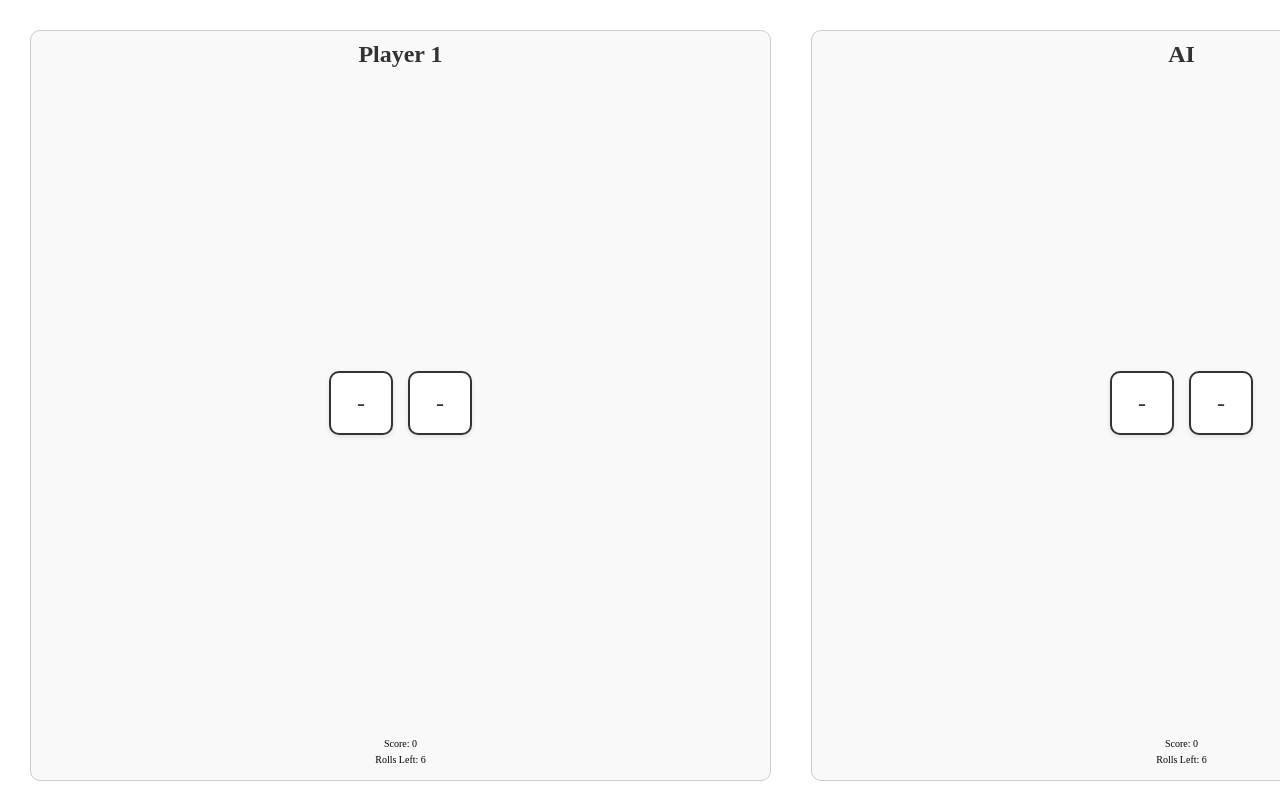
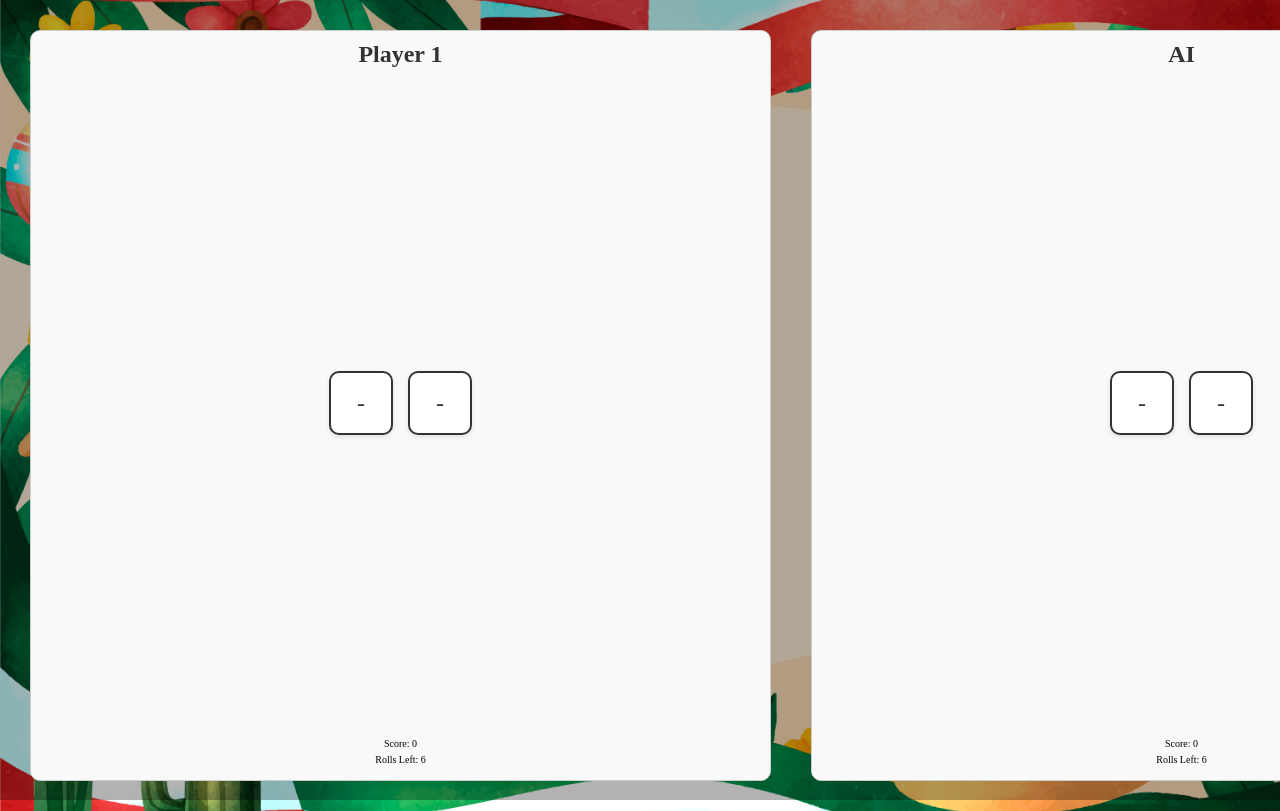
Before and after one commit to peter-olesen/react-terningspil, a React (Vite) app: page / in a window 1280 px wide. Shown: the top 811 px of the page. Built offline with nearby package versions, Linux system fonts and the light colour scheme.

Commit message:
background

```diff
--- a/src/assets/styles/wrapper.module.scss
+++ /dev/null
@@ -1,9 +0,0 @@
-.Wrapper {
-  background-image: url("../images/background.jpg");
-  background-position: center;
-  background-size: cover;
-  background-repeat: no-repeat;
-  height: 100vh;
-  width: 100vw;
-
-}
--- /dev/null
+++ b/src/components/Wrapper/Style.module.scss
@@ -0,0 +1,14 @@
+body {
+  & {
+    background-image: url("../../assets/images/background.jpg");
+    background-position: center;
+    background-size: cover;
+    background-repeat: no-repeat;
+  }
+  .Wrapper {
+    backdrop-filter: blur(5px);
+    backdrop-filter: brightness(70%);
+    width: 100vw;
+    height: 100vh;
+  }
+}
--- /dev/null
+++ b/src/components/Wrapper/Wrapper.jsx
@@ -0,0 +1,5 @@
+import s from "./Style.module.scss";
+
+export const Wrapper = (props) => {
+  return <div className={s.Wrapper}>{props.children}</div>;
+};
--- a/src/components/game/game.module.scss
+++ b/src/components/game/game.module.scss
@@ -1,43 +1,46 @@
+@import "../../assets/styles/player1.module.scss";
+@import "../../assets/styles/player2.module.scss";
+
 .game {
   display: flex;
   justify-content: space-between;
   align-items: center;
+  gap: 20px;
   padding: 20px;
-    gap: 20px;
 
   .controls-container {
     display: flex;
+    flex: 1;
     flex-direction: column;
+    justify-content: center;
     align-items: center;
-        justify-content: center;
-        flex: 1;
   }
 
   .player {
+    margin: 10px;
     border: 1px solid #ccc;
-        padding: 10px;
-        margin: 10px;
-        text-align: center;
     border-radius: 10px;
     background-color: #f9f9f9;
+    padding: 10px;
+    text-align: center;
 
     h2 {
       margin-bottom: 10px;
+      color: #333;
       font-size: 24px;
-            color: #333;
     }
 
     .diceContainer {
-            padding: 18rem;
       display: flex;
       justify-content: center;
       gap: 15px;
       margin: 15px 0;
+      padding: 18rem;
     }
 
     p {
+      margin: 5px 0;
       font-size: 10px;
-            margin: 5px 0;
     }
   }
 }
--- a/src/modules/Wrapper.jsx
+++ /dev/null
@@ -1,5 +0,0 @@
-import "../assets/styles/wrapper.module.scss";
-
-export const Wrapper = (props) => {
-  return <div className={Wrapper}>{props.children}</div>;
-};
```
Also changed, not shown: src/App.jsx (+4 -5 lines). Lines whose indentation alone changed are shown as unchanged.
